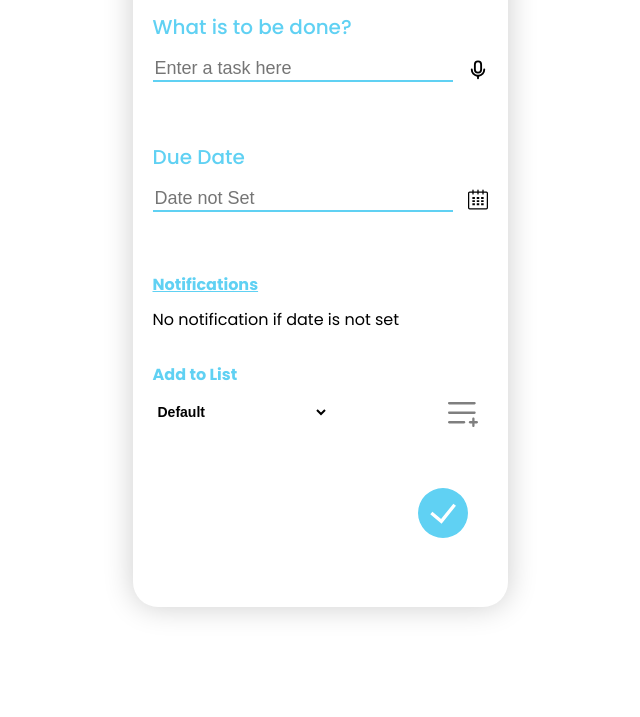
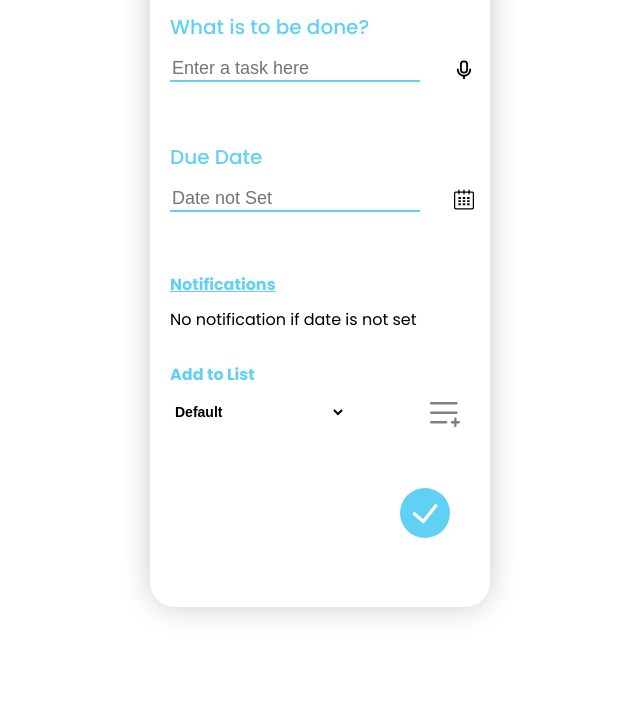
Before and after one commit to oluwafemi810/Time-Management-App, a plain HTML site: page new-task.html in a window 1280 px wide. Shown: the part 83-800 px from the top of the page, without its empty margins (320-960 px from the left). Drawn offline with Linux system fonts and the light colour scheme.

Commit message:
new-commit

```diff
--- a/new-task.css
+++ b/new-task.css
@@ -12,7 +12,7 @@ body{
     justify-content: center;
 }
 .app-division-add-first-task{
-    width: 375px;
+    width: 340px;
     border-style: none;
     height: 670px;
     box-shadow: 0 0 30px 0 rgba(0, 0, 0, 0.2);
@@ -54,13 +54,12 @@ body{
 }
 .line {
     border-top: 2px solid rgb(96, 209, 243); /* You can adjust the color, width, and style */
-    width: 300px; /* Adjust the width of the line */
-    margin-right: 15px;
+    width: 250px; /* Adjust the width of the line */
   }
 .user-task-input{
     border: none;
     font-size: 18px;
-    width: 300px;
+    width: 280px;
 }
 .user-input-division{
     margin-top: 15px;
--- a/time_management_app_header.css
+++ b/time_management_app_header.css
@@ -17,7 +17,7 @@ body{
     justify-content: center;
 }
 .mobile-app{
-    width: 375px;
+    width: 340px;
     border-style: none;
     height: 670px;
     box-shadow: 0 0 30px 0 rgba(0, 0, 0, 0.2);
@@ -55,6 +55,7 @@ body{
 .user-preference-list{
     color: white;
     font-weight: bold;
+    font-size: 13px;
 }
 
 .user-preference-select,
```
